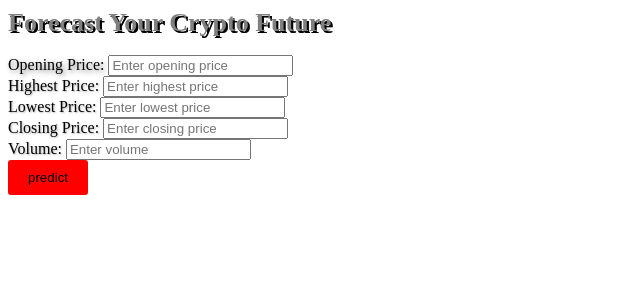
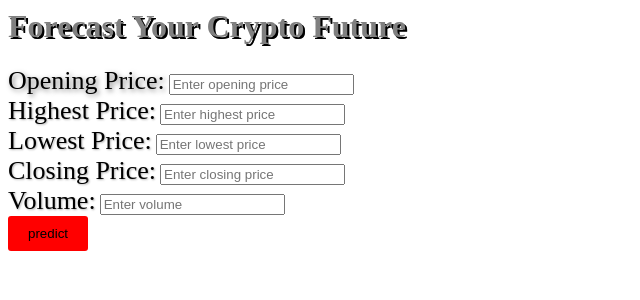
Before and after one commit to simran200719/COINSIGHT-AI, a Flask app: page / in a window 1280 px wide. Shown: the top 300 px of the page, without its empty margins (0-640 px from the left). Run offline with Flask 3, Linux system fonts and the light colour scheme; parts of the project's set-up code (start-up, migrations or seed data) failed here and were passed over.

Commit message:
Update templates/index.html

```diff
--- a/templates/index.html
+++ b/templates/index.html
@@ -3,21 +3,21 @@
     <title>COINSIGHT AI</title>
   </head>
   <body>
-    <h1 style="font-size: 26px; color:grey; font-weight: bold;text-shadow: 2px 2px 0 #000, 2px 2px 0 #555">Forecast Your Crypto Future</h1>
+    <h1 style="color:grey; font-weight: bold;text-shadow: 2px 2px 0 #000, 2px 2px 0 #555">Forecast Your Crypto Future</h1>
      <div class='form-group'>
        <form action='/predict' method='post'>
-         <label style='color:navyblue;text-shadow: 2px 2px 5px rgba(0, 0, 0, 0.5)'>Opening Price:</label>
+         <label style='font-size:26px;color:navyblue;text-shadow: 2px 2px 5px rgba(0, 0, 0, 0.5)'>Opening Price:</label>
          <input type='text' name='open' placeholder='Enter opening price'><br>
-         <label style='color:navyblue;text-shadow: 1px 1px 2px rgba(0, 0, 0, 0.3)'>Highest Price:</label>
+         <label style='font-size:26px;color:navyblue;text-shadow: 1px 1px 2px rgba(0, 0, 0, 0.3)'>Highest Price:</label>
          <input type='text' name='high' placeholder='Enter highest price'><br>
-         <label style='color:navyblue;text-shadow: 1px 1px 2px rgba(0, 0, 0, 0.3)'>Lowest Price:</label>
+         <label style='font-size:26px;color:navyblue;text-shadow: 1px 1px 2px rgba(0, 0, 0, 0.3)'>Lowest Price:</label>
          <input type='text' name='low' placeholder='Enter lowest price'><br>
-         <label style='color:navyblue;text-shadow: 1px 1px 2px rgba(0, 0, 0, 0.3)'>Closing Price:</label>
+         <label style='font-size:26px;color:navyblue;text-shadow: 1px 1px 2px rgba(0, 0, 0, 0.3)'>Closing Price:</label>
          <input type='text' name='close' placeholder='Enter closing price'><br>
-         <label style='color:navyblue;text-shadow: 1px 1px 2px rgba(0, 0, 0, 0.3)'>Volume:</label>
+         <label style='font-size:26px;color:navyblue;text-shadow: 1px 1px 2px rgba(0, 0, 0, 0.3)'>Volume:</label>
          <input type='text' name='colume' placeholder='Enter volume'><br>
          <input type='submit' value='predict' style='color:black;background-color:red;padding:10px 20px;border:1px darkred;border-radius:3px;cusor:wait'><br>
-         <input type='button' value='refresh' style='color:black;background-color:green;padding:10px 20px;border:1px darkgreen;border-radius:3px;cusor:wait><br>
+         <input type='restart' value='refresh' style='color:black;background-color:green;padding:10px 20px;border:1px darkgreen;border-radius:3px;cusor:wait><br>
 
        </form>
      </div>
```
